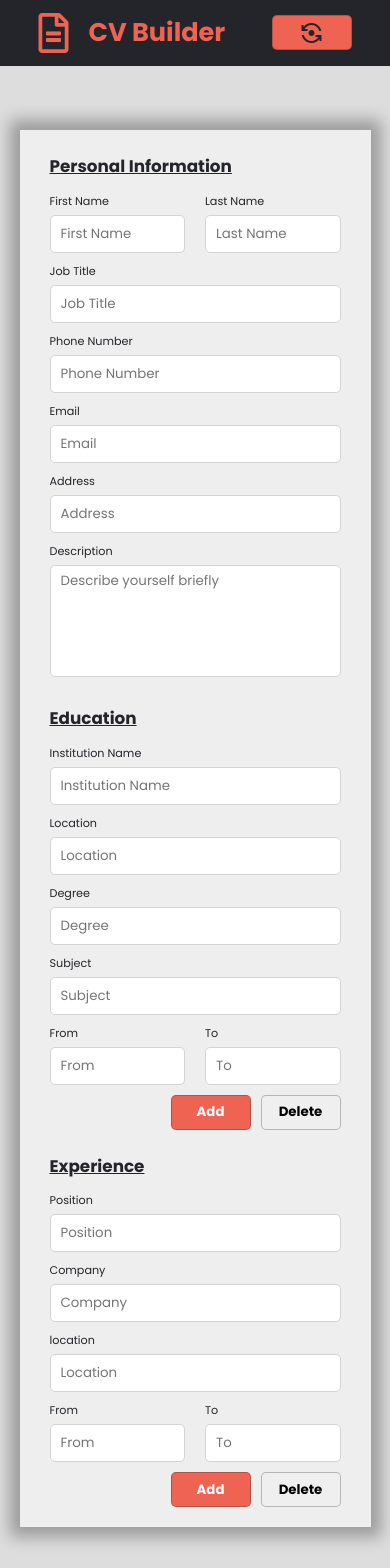
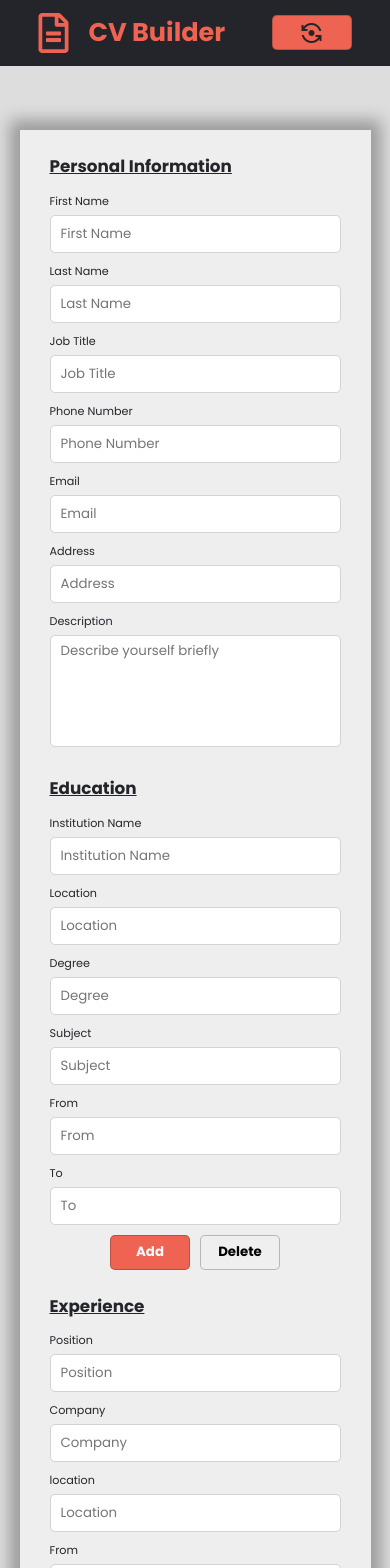
Before and after one commit to mirza-adnan/cv-builder, a React (Create React App) app: page / in a window 390 px wide. Shown: the top 1568 px of the page. Built offline with nearby package versions, Linux system fonts and the light colour scheme.

Commit message:
added a media query

```diff
--- a/src/App.css
+++ b/src/App.css
@@ -77,11 +77,6 @@ main {
 
 .flipped {
 	transform: rotateY(180deg);
-}
-
-.flip-button {
-	z-index: 10;
-	cursor: pointer;
 }
 
 .front {
@@ -261,3 +256,14 @@ textarea:focus {
 .block-content p:nth-child(1) {
 	font-weight: 500;
 }
+
+@media screen and (max-width: 450px) {
+	.double-field {
+		flex-direction: column;
+		gap: 0px;
+	}
+
+	.buttons {
+		justify-content: center;
+	}
+}
```
